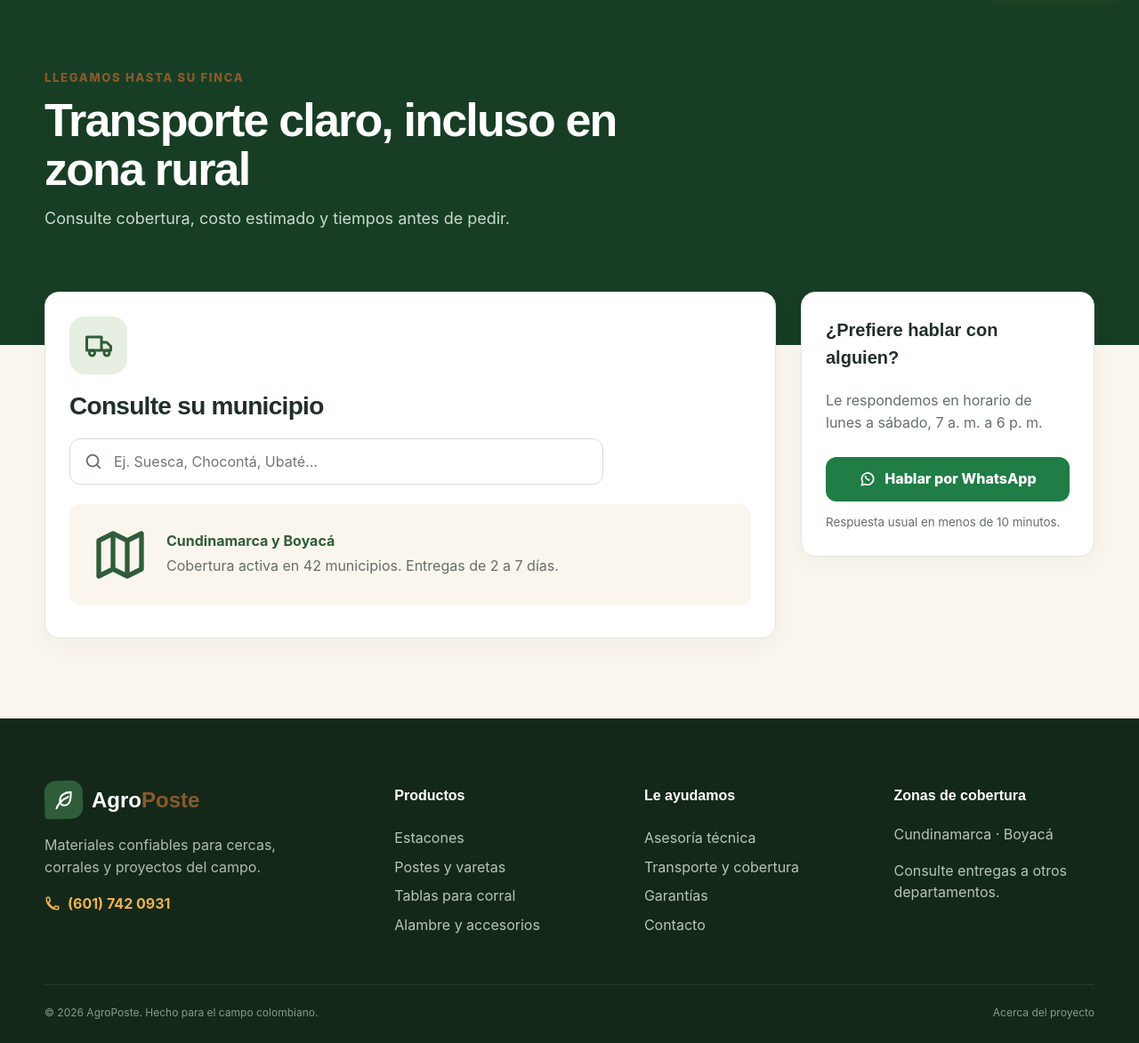
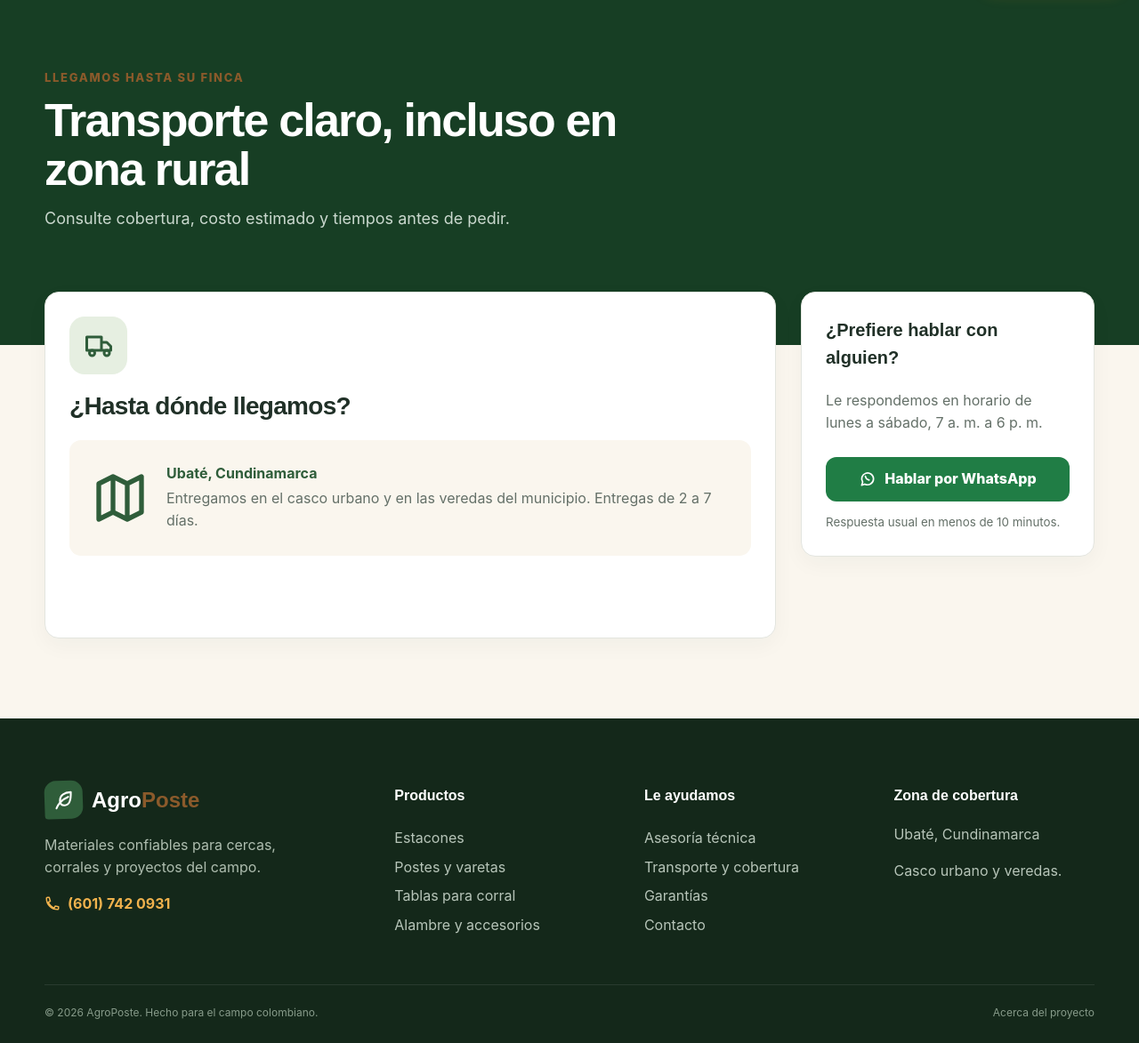
Before and after one commit to Zamielheladero/portal-seguro, a Laravel app: page /transporte in a window 1280 px wide. Shown: the part 77-1250 px from the top of the page at 89% size. Run offline with Laravel 12, Linux system fonts and the light colour scheme; style sheets or scripts are compiled from the project's sources.

Commit message:
fix(cobertura): AgroPoste solo entrega en Ubaté
- La cotización pide la vereda o el sector; el departamento y el municipio
  los fija el servidor (Ubaté, Cundinamarca) aunque el formulario envíe otros.
- Migración: columna vereda en cotizaciones.
- Textos del inicio, transporte, pie de página y testimonio sin Suesca ni Boyacá.
- Pruebas actualizadas (68).

```diff
--- a/app/Http/Controllers/HomeController.php
+++ b/app/Http/Controllers/HomeController.php
@@ -4,7 +4,6 @@ namespace App\Http\Controllers;
 
 use App\Models\Producto;
 use Illuminate\Http\Request;
-use Illuminate\Support\Str;
 
 class HomeController extends Controller
 {
@@ -48,32 +47,11 @@ class HomeController extends Controller
     }
 
     /**
-     * Diseño AgroPoste - Transporte: consulta de cobertura por municipio.
-     * Se compara contra la lista de config/agroposte.php (no toca la base de datos).
+     * Diseño AgroPoste - Transporte: AgroPoste solo entrega en Ubaté.
      */
-    public function transporte(Request $request)
+    public function transporte()
     {
-        $busqueda = Str::limit(trim((string) $request->query('municipio', '')), 60, '');
-        $resultado = null;
-
-        if ($busqueda !== '') {
-            $resultado = ['busqueda' => $busqueda, 'departamento' => null, 'municipio' => null];
-            $normalizado = Str::lower(Str::ascii($busqueda));
-
-            foreach (config('agroposte.coverage') as $departamento => $municipios) {
-                foreach ($municipios as $municipio) {
-                    if (Str::lower(Str::ascii($municipio)) === $normalizado) {
-                        $resultado['departamento'] = $departamento;
-                        $resultado['municipio'] = $municipio;
-                        break 2;
-                    }
-                }
-            }
-        }
-
-        $totalMunicipios = collect(config('agroposte.coverage'))->flatten()->count();
-
-        return view('paginas.info', ['tipo' => 'transporte', 'resultado' => $resultado, 'totalMunicipios' => $totalMunicipios]);
+        return view('paginas.info', ['tipo' => 'transporte', 'zona' => config('agroposte.zona')]);
     }
 
     public function garantias()
--- a/app/Models/Cotizacion.php
+++ b/app/Models/Cotizacion.php
@@ -18,6 +18,7 @@ class Cotizacion extends Model
         'telefono',
         'departamento',
         'municipio',
+        'vereda',
         'indicaciones',
         'subtotal',
         'descuento',
--- a/config/agroposte.php
+++ b/config/agroposte.php
@@ -44,9 +44,10 @@ return [
     |--------------------------------------------------------------------------
     */
 
-    'coverage' => [
-        'Cundinamarca' => ['Suesca', 'Chocontá', 'Ubaté', 'Zipaquirá', 'Sesquilé', 'Guatavita', 'Tocancipá', 'Gachancipá', 'Nemocón', 'Cogua', 'Tabio', 'Cajicá', 'Chía', 'Sopó', 'La Calera', 'Guasca', 'Villapinzón', 'Lenguazaque', 'Cucunubá', 'Sutatausa', 'Tausa'],
-        'Boyacá' => ['Villa de Leyva', 'Tunja', 'Ventaquemada', 'Samacá', 'Sora', 'Cucaita', 'Sáchica', 'Ráquira', 'Chiquinquirá', 'Duitama', 'Sogamoso', 'Paipa', 'Tibasosa', 'Nobsa', 'Toca', 'Siachoque', 'Soracá', 'Turmequé', 'Umbita', 'Nuevo Colón', 'Jenesano'],
+    // AgroPoste atiende solo Ubaté (casco urbano y veredas).
+    'zona' => [
+        'departamento' => 'Cundinamarca',
+        'municipio' => 'Ubaté',
     ],
 
 ];
--- a/resources/js/app.js
+++ b/resources/js/app.js
@@ -64,28 +64,6 @@ document.querySelectorAll('[data-qty]').forEach((wrapper) => {
     });
 });
 
-// Municipios según el departamento elegido
-document.querySelectorAll('[data-form-entrega]').forEach((form) => {
-    const departamento = form.querySelector('[data-departamento]');
-    const municipio = form.querySelector('[data-municipio]');
-    const sync = () => {
-        let firstVisible = null;
-        municipio.querySelectorAll('optgroup').forEach((group) => {
-            const visible = group.label === departamento.value;
-            group.hidden = !visible;
-            group.disabled = !visible;
-            if (visible && !firstVisible) {
-                firstVisible = group.querySelector('option');
-            }
-        });
-        if (municipio.selectedOptions[0]?.parentElement.hidden) {
-            municipio.value = firstVisible?.value ?? '';
-        }
-    };
-    departamento.addEventListener('change', sync);
-    sync();
-});
-
 // Descargar resumen: el navegador permite guardarlo como PDF
 document.querySelectorAll('[data-print]').forEach((button) =>
     button.addEventListener('click', () => window.print()),
--- a/resources/views/cotizacion/confirmacion.blade.php
+++ b/resources/views/cotizacion/confirmacion.blade.php
@@ -23,7 +23,7 @@
                 </div>
 
                 <div class="print-only quote-detail">
-                    <p>{{ $cotizacion->nombre_cliente }} · {{ $cotizacion->telefono }} · {{ $cotizacion->municipio }}, {{ $cotizacion->departamento }}</p>
+                    <p>{{ $cotizacion->nombre_cliente }} · {{ $cotizacion->telefono }} · {{ collect([$cotizacion->vereda, $cotizacion->municipio])->filter()->implode(', ') }}</p>
                     <table>
                         @foreach ($cotizacion->items as $item)
                             <tr>
--- a/resources/views/cotizaciones/index.blade.php
+++ b/resources/views/cotizaciones/index.blade.php
@@ -9,7 +9,7 @@
         <div class="fila-panel">
             <div>
                 <h2><a href="{{ route('cotizaciones.show', $cotizacion) }}">{{ $cotizacion->codigo }}</a></h2>
-                <p>{{ $cotizacion->nombre_cliente }} · {{ $cotizacion->municipio }}, {{ $cotizacion->departamento }}</p>
+                <p>{{ $cotizacion->nombre_cliente }} · {{ collect([$cotizacion->vereda, $cotizacion->municipio])->filter()->implode(', ') }}</p>
                 <p>{{ $cotizacion->items_count }} {{ $cotizacion->items_count === 1 ? 'producto' : 'productos' }} · {{ $cotizacion->created_at?->format('d/m/Y H:i') }}</p>
             </div>
             <div class="fila-panel-lado">
--- a/resources/views/cotizaciones/show.blade.php
+++ b/resources/views/cotizaciones/show.blade.php
@@ -12,7 +12,7 @@
     <div>
         <h2>Cliente</h2>
         <p>{{ $cotizacion->nombre_cliente }} · {{ $cotizacion->telefono }}</p>
-        <p>{{ $cotizacion->municipio }}, {{ $cotizacion->departamento }}</p>
+        <p>{{ collect([$cotizacion->vereda, $cotizacion->municipio, $cotizacion->departamento])->filter()->implode(', ') }}</p>
         @if ($cotizacion->indicaciones)
             <p>Indicaciones: {{ $cotizacion->indicaciones }}</p>
         @endif
--- a/resources/views/layouts/app.blade.php
+++ b/resources/views/layouts/app.blade.php
@@ -4,7 +4,7 @@
     <meta charset="utf-8">
     <meta name="viewport" content="width=device-width, initial-scale=1">
     <meta name="csrf-token" content="{{ csrf_token() }}">
-    <meta name="description" content="Estacones, postes, madera y alambre para cercas y corrales con entrega en Cundinamarca y Boyacá.">
+    <meta name="description" content="Estacones, postes, madera y alambre para cercas y corrales con entrega en Ubaté, Cundinamarca.">
     <title>@yield('title', 'Inicio') · AgroPoste</title>
     {{-- SEC-07: fuentes locales (Vite) y sin estilos ni scripts en línea. --}}
     @vite(['resources/css/app.css', 'resources/css/layout.css', 'resources/js/app.js'])
@@ -123,9 +123,9 @@
                 <a href="{{ route('contact') }}">Contacto</a>
             </div>
             <div>
-                <h4>Zonas de cobertura</h4>
-                <p>Cundinamarca · Boyacá</p>
-                <p>Consulte entregas a otros departamentos.</p>
+                <h4>Zona de cobertura</h4>
+                <p>Ubaté, Cundinamarca</p>
+                <p>Casco urbano y veredas.</p>
             </div>
         </div>
         <div class="container footer-bottom">
--- a/resources/views/paginas/info.blade.php
+++ b/resources/views/paginas/info.blade.php
@@ -1,6 +1,6 @@
 @php
     $content = [
-        'transporte' => ['Llegamos hasta su finca', 'Transporte claro, incluso en zona rural', 'Consulte cobertura, costo estimado y tiempos antes de pedir.', 'truck', 'Consulte su municipio', 'Transporte'],
+        'transporte' => ['Llegamos hasta su finca', 'Transporte claro, incluso en zona rural', 'Consulte cobertura, costo estimado y tiempos antes de pedir.', 'truck', '¿Hasta dónde llegamos?', 'Transporte'],
         'garantias' => ['Compra respaldada', 'Madera que dura, garantía que responde', 'Le explicamos qué cubre cada garantía, sin letra pequeña.', 'shield', 'Protección para cada producto', 'Garantías'],
         'asesoria' => ['Asesoría técnica', '¿Qué estacón necesita?', 'Responda dos preguntas sencillas y le recomendamos la mejor opción.', 'phone', 'Cuéntenos sobre su proyecto', 'Asesoría'],
     ][$tipo];
@@ -28,28 +28,11 @@
                 <h2>{{ $panelTitle }}</h2>
 
                 @if ($tipo === 'transporte')
-                    <form method="GET" action="{{ route('transporte') }}" class="search-box">
-                        <x-icon name="search" />
-                        <input name="municipio" value="{{ $resultado['busqueda'] ?? '' }}" maxlength="60" aria-label="Municipio" placeholder="Ej. Suesca, Chocontá, Ubaté...">
-                    </form>
-
-                    @if ($resultado)
-                        @if ($resultado['municipio'])
-                            <div class="success-note">
-                                <x-icon name="check" /> Sí llegamos a {{ $resultado['municipio'] }}, {{ $resultado['departamento'] }}. Transporte estimado desde @cop(config('agroposte.shipping_estimate')).
-                            </div>
-                        @else
-                            <div class="info-note">
-                                <x-icon name="truck" /> No tenemos “{{ $resultado['busqueda'] }}” en la lista, pero escríbanos y revisamos si podemos llegar.
-                            </div>
-                        @endif
-                    @endif
-
                     <div class="coverage">
                         <x-icon name="map" :size="64" />
                         <div>
-                            <strong>Cundinamarca y Boyacá</strong>
-                            <p>Cobertura activa en {{ $totalMunicipios }} municipios. Entregas de 2 a 7 días.</p>
+                            <strong>{{ $zona['municipio'] }}, {{ $zona['departamento'] }}</strong>
+                            <p>Entregamos en el casco urbano y en las veredas del municipio. Entregas de 2 a 7 días.</p>
                         </div>
                     </div>
                 @elseif ($tipo === 'garantias')
```
Also changed, not shown: app/Http/Controllers/CotizacionController.php (+7 -4 lines), app/Http/Requests/GuardarEntregaRequest.php (+5 -9 lines), resources/views/cotizacion/show.blade.php (+9 -23 lines), resources/views/home.blade.php (+4 -4 lines), tests/Feature/AgroPosteTest.php (+21 -10 lines), database/migrations/2026_11_20_100000_add_vereda_to_cotizaciones_table.php (added).
